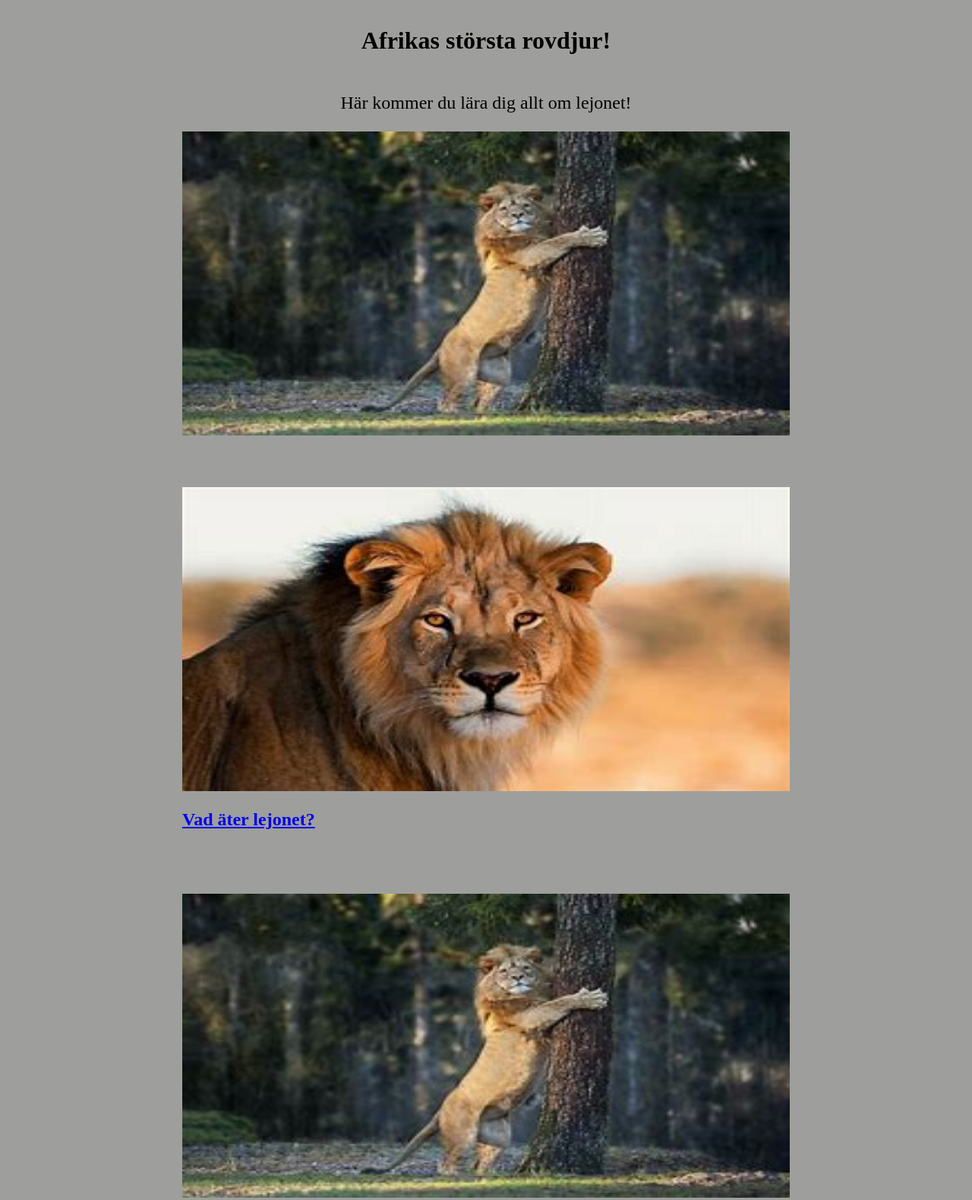
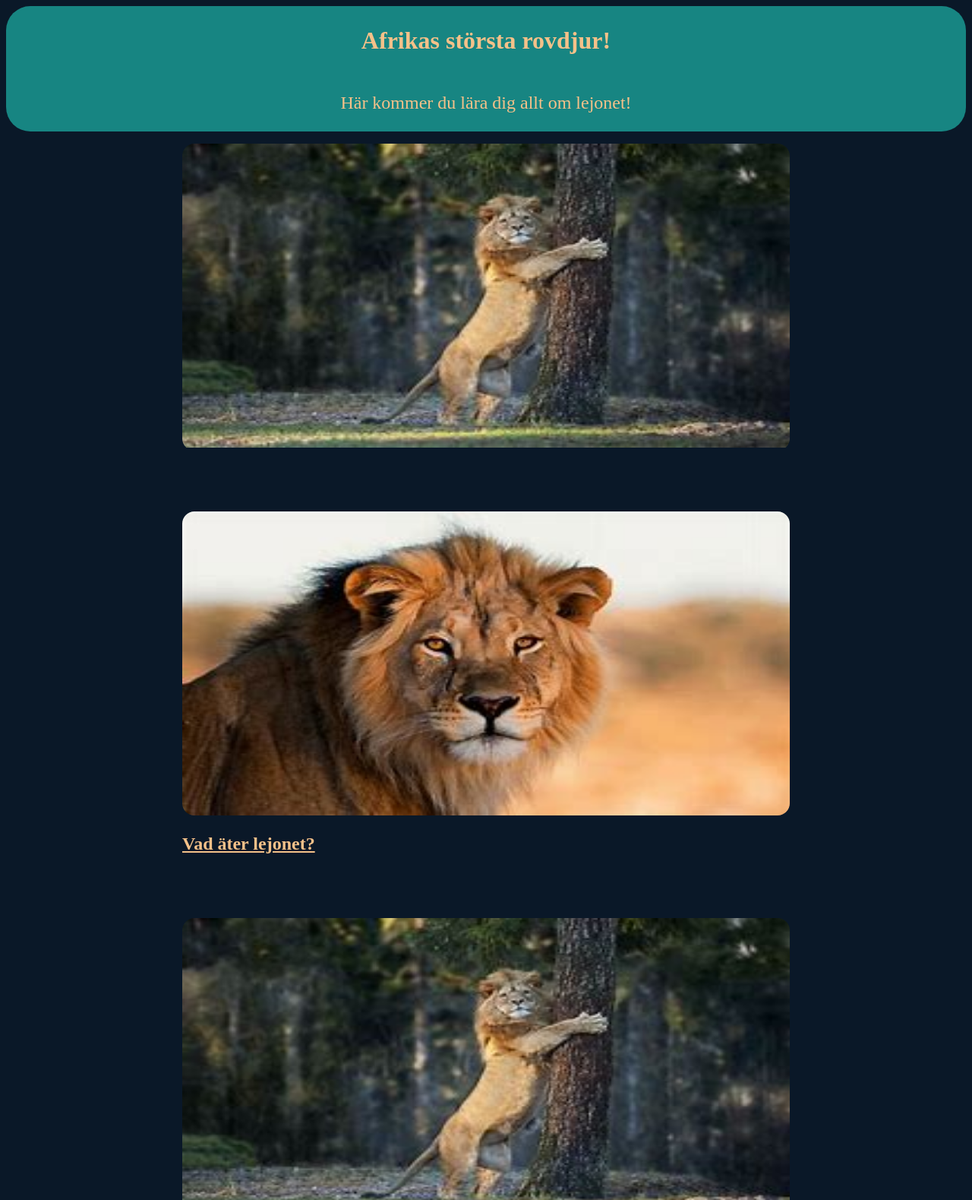
Before and after one commit to jjaaccoobb11/jjaaccoobb11.github.io, a plain HTML site: page index.html in a window 1280 px wide. Shown: the top 1579 px of the page at 76% size. Drawn offline with Linux system fonts and the light colour scheme.

Commit message:
Update index.css

```diff
--- a/css/index.css
+++ b/css/index.css
@@ -1,8 +1,8 @@
 
-
+/* Colors used: Dark classic blue (#0A1828), turquoise (#178582), gold (#BFA181) */
 
 body{
-    background-color: #44444283;
+    background-color: #0A1828;
 }
 .slider img{
     width: 60em;
@@ -16,20 +16,25 @@ body{
 
 .threePics img{
     width: 20em;
-    height: 15em;
+    height: 13em;
+    border-radius: 1em;
 }
 .threePics img:hover{
     transition: 0.1s ease-in-out;
     scale: 1.2;
 }
 
+.threePics a {
+    color: #f5c189;
+}
 
 .slideshow-container {
     width: 100%;
     overflow: hidden;
     max-width: 800px;
     position: relative;
-    margin: auto;
+    margin: 1em;
+    border-radius: 1em;
 }
 
 .slide {
@@ -59,6 +64,10 @@ body{
     display: flex;
     align-items: center;
     flex-direction: column;
+    background-color: #178582;
+    color: #f5c189;
+
+    border-radius: 2em;
 }
 
 .title h1{
```
